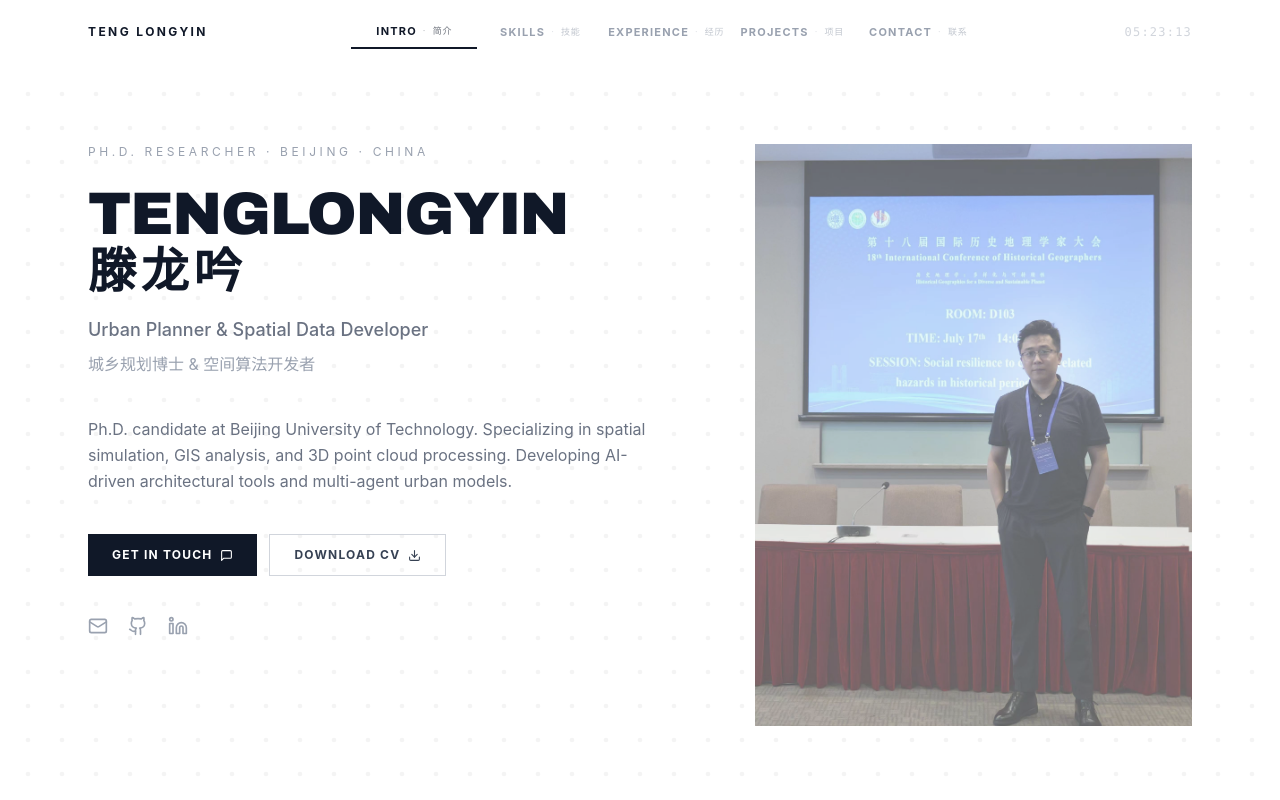
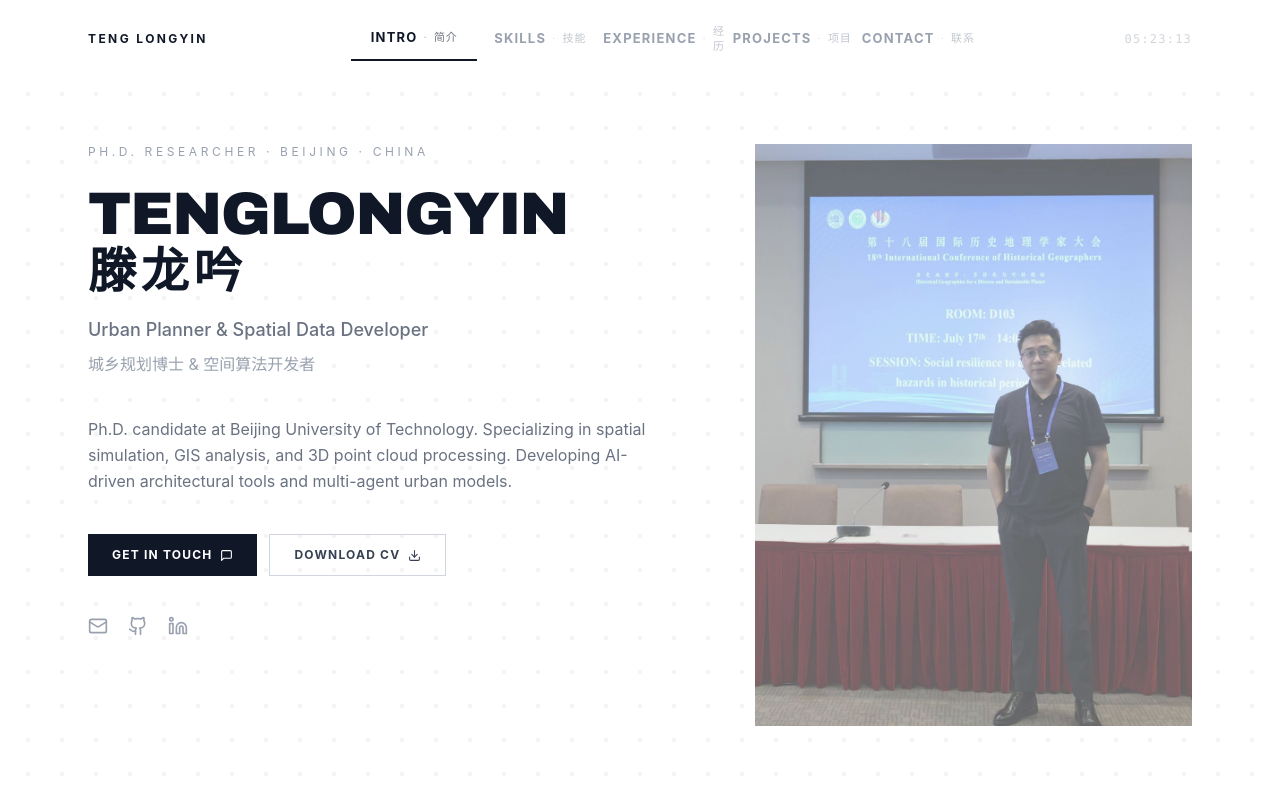
Before and after one commit to LoryTENG/portfolio, a React (Vite) app: page / in a window 1280 px wide. Shown: the top 800 px of the page. Built offline with nearby package versions, Linux system fonts and the light colour scheme.

Commit message:
style: increase nav font size from 11/9px to 13/11px

```diff
--- a/src/App.jsx
+++ b/src/App.jsx
@@ -182,9 +182,9 @@ const App = () => {
               }`;
               const label = (
                 <>
-                  <span className="text-[11px]">{en}</span>
-                  <span className="text-[9px] opacity-30 font-normal">·</span>
-                  <span className="text-[9px] opacity-60 normal-case font-normal tracking-[0.08em]">{cn}</span>
+                  <span className="text-[13px]">{en}</span>
+                  <span className="text-[11px] opacity-30 font-normal">·</span>
+                  <span className="text-[11px] opacity-60 normal-case font-normal tracking-[0.08em]">{cn}</span>
                 </>
               );
               return to.startsWith('#')
```
